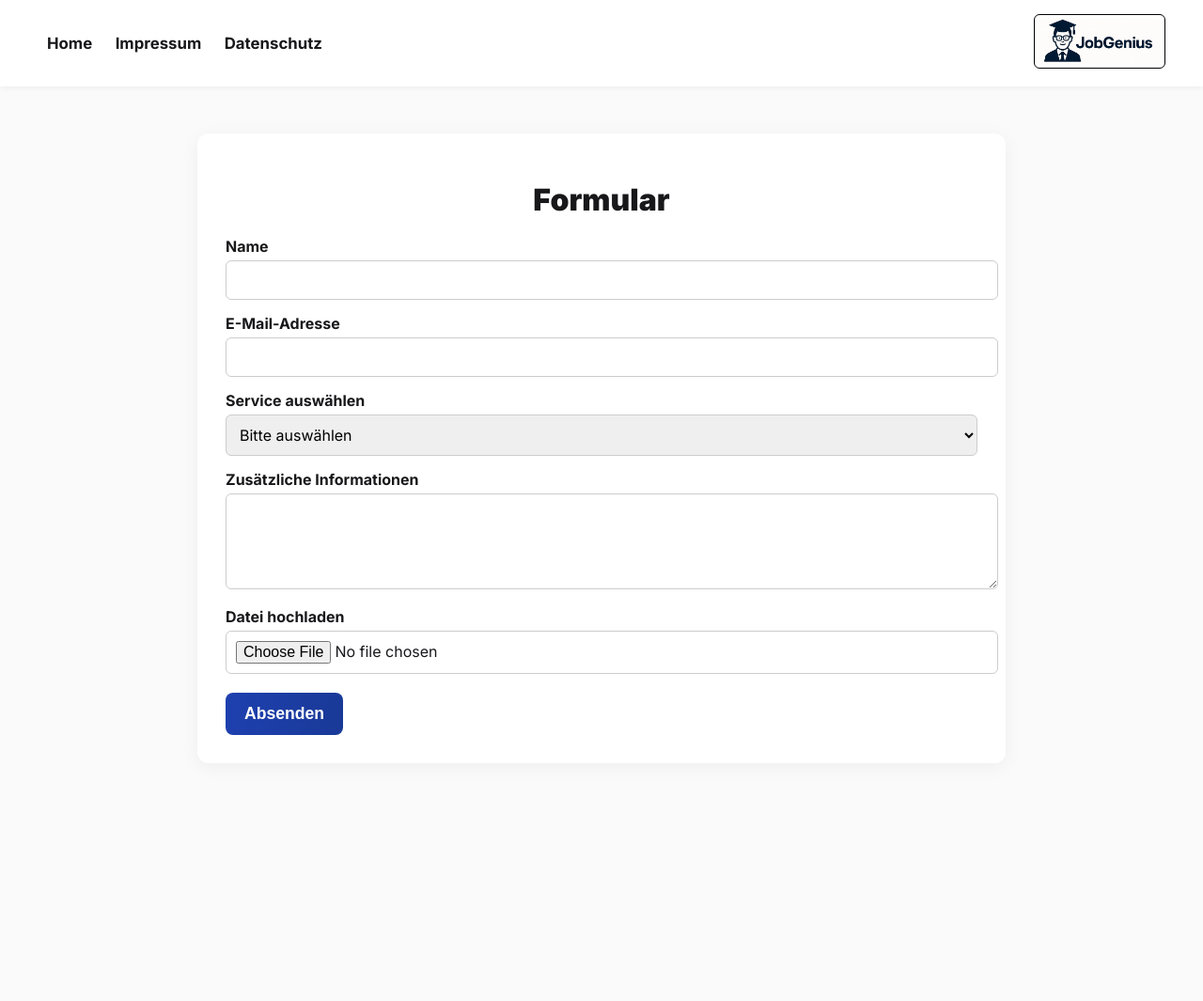
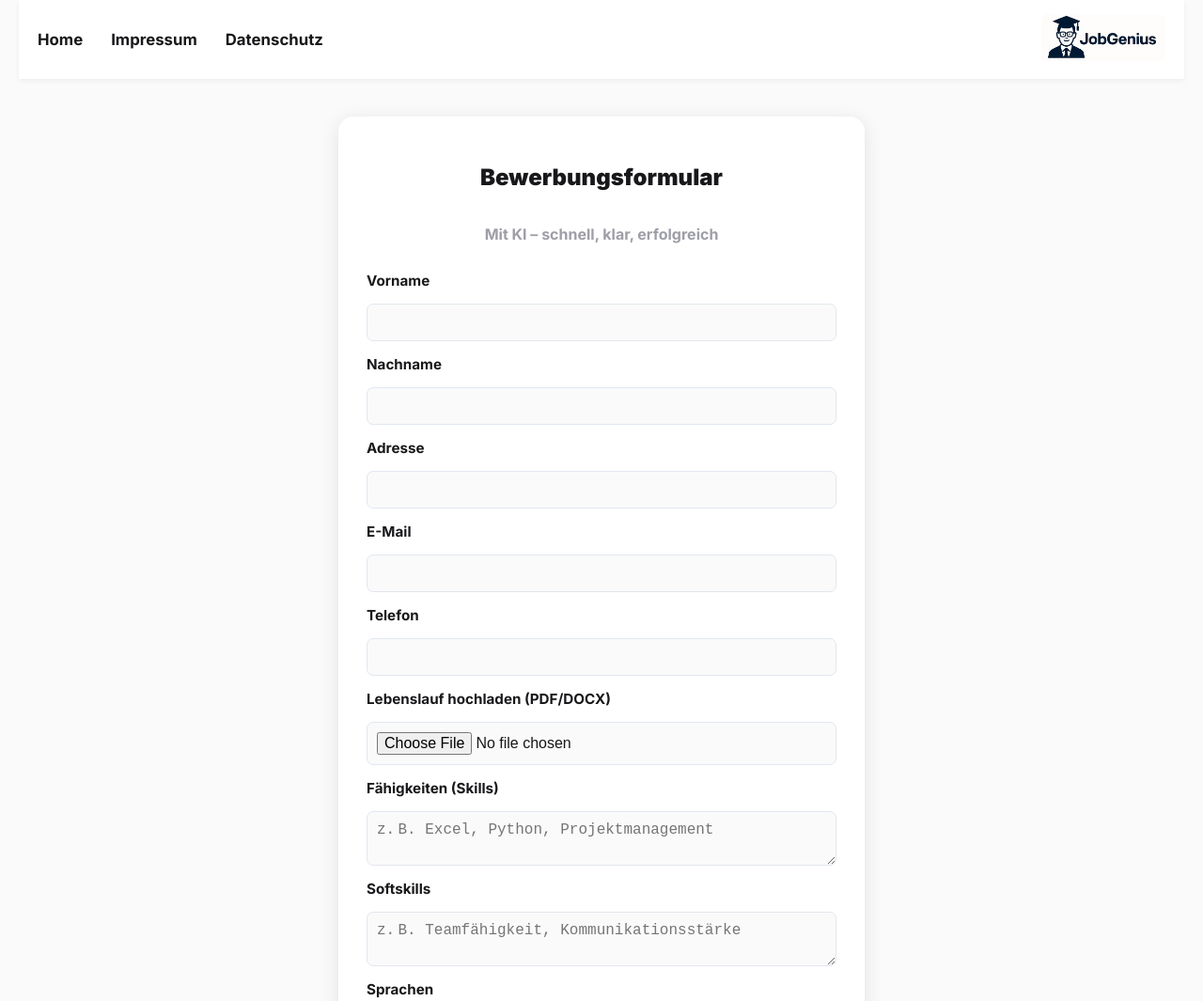
Before and after one commit to dustinspiecker-sketch/JobGenius-Website, a plain HTML site: page formular.html in a window 1280 px wide. Shown: the top 1065 px of the page at 94% size. Before the commit the page ends 862 px from the top, so only its background shows below. Drawn offline with Linux system fonts and the light colour scheme.

Commit message:
Update formular.html

```diff
--- a/formular.html
+++ b/formular.html
@@ -3,43 +3,37 @@
 <head>
   <meta charset="UTF-8" />
   <meta name="viewport" content="width=device-width, initial-scale=1.0" />
-  <title>Bewerbungsassistent – Formular</title>
+  <title>Bewerbungsformular – Bewerbungsassistent</title>
   <link href="https://fonts.googleapis.com/css2?family=Inter:wght@400;700;900&display=swap" rel="stylesheet" />
+  <script src="https://www.google.com/recaptcha/api.js" async defer></script>
   <style>
     body {
+      background: #fafafa;
       font-family: 'Inter', sans-serif;
+      color: #18181B;
       margin: 0;
-      background: #fafafa;
-      color: #18181B;
-      scroll-behavior: smooth;
+      padding: 0;
     }
-    /* Navbar */
+    /* Sticky-Navbar (neu) */
     nav {
       position: sticky;
       top: 0;
-      background: white;
       z-index: 100;
-      transition: all 0.3s ease;
+      background: #fff;
       box-shadow: 0 2px 6px rgba(0,0,0,0.05);
-    }
-    nav.shrink {
-      padding: 8px 0;
-    }
-    nav .container {
+      width: 100%;
       max-width: 1200px;
-      margin: auto;
       padding: 15px 20px;
       display: flex;
       justify-content: space-between;
       align-items: center;
-      transition: padding 0.3s ease;
+      margin: 0 auto;
     }
     nav a {
       color: #18181B;
       font-weight: 600;
       font-size: 1.05rem;
       text-decoration: none;
-      margin: 0 10px;
       transition: color 0.3s ease;
     }
     nav a:hover {
@@ -48,73 +42,86 @@
     nav img {
       max-height: 50px;
       border-radius: 6px;
-      border: 1px solid #000; /* schwarzer Rahmen */
-      padding: 3px;
-      background-color: white;
+      /* Falls du wieder den schwarzen Rahmen möchtest:
+         border: 1px solid #000; padding: 3px; background:#fff; */
     }
-    /* Fade-in */
-    .fade-in {
-      opacity: 0;
-      transform: translateY(20px);
-      transition: all 0.6s ease-out;
+    .form-wrapper {
+      display: flex;
+      justify-content: center;
+      padding: 40px 20px;
     }
-    .fade-in.show {
-      opacity: 1;
-      transform: translateY(0);
+    form {
+      background: #fff;
+      border-radius: 16px;
+      box-shadow: 0 4px 20px rgba(24,24,27,0.1);
+      max-width: 500px;
+      width: 100%;
+      padding: 30px;
+      display: flex;
+      flex-direction: column;
+      gap: 15px;
+      transition: box-shadow 0.2s ease, transform 0.2s ease;
     }
-    /* Formular Container */
-    .form-container {
-      max-width: 800px;
-      margin: 50px auto;
-      padding: 30px;
-      background: white;
-      border-radius: 12px;
-      box-shadow: 0 4px 20px rgba(0,0,0,0.05);
+    form:hover {
+      transform: translateY(-3px);
+      box-shadow: 0 6px 28px rgba(24,24,27,0.15);
     }
-    .form-container h1 {
-      text-align: center;
-      margin-bottom: 20px;
-      font-size: 2rem;
-      font-weight: 900;
+    label {
+      font-weight: 600;
+      font-size: 0.95rem;
     }
-    form label {
-      font-weight: 600;
-      margin-top: 15px;
-      display: block;
-    }
-    form input, form textarea, form select {
+    input, textarea {
       width: 100%;
       padding: 10px;
-      margin-top: 5px;
-      border-radius: 6px;
-      border: 1px solid #ccc;
+      border: 1.5px solid #e2e7ef;
+      border-radius: 7px;
       font-size: 1rem;
-      font-family: 'Inter', sans-serif;
+      background: #fafafa;
+      box-sizing: border-box;
     }
-    form button {
-      margin-top: 20px;
-      background: linear-gradient(90deg, #1E40AF, #153380);
-      color: white;
-      border: none;
-      padding: 12px 20px;
+    textarea {
+      resize: vertical;
+      min-height: 34px;
+    }
+    button {
+      margin-top: 10px;
+      background: #1E40AF;
+      color: #fff;
+      padding: 12px 0;
       font-size: 1.1rem;
       font-weight: 700;
+      border: none;
       border-radius: 8px;
       cursor: pointer;
-      transition: background-position 0.3s ease;
-      background-size: 200% 100%;
-      background-position: left;
+      transition: background 0.3s ease;
     }
-    form button:hover {
-      background-position: right;
+    button:hover {
+      background: #153380;
+    }
+    .g-recaptcha {
+      margin-top: 10px;
+    }
+    /* Honeypot verstecken */
+    .hidden-field {
+      position: absolute;
+      left: -9999px;
+      top: -9999px;
+      height: 0;
+      width: 0;
+      overflow: hidden;
+      visibility: hidden;
+    }
+    @media (max-width: 600px) {
+      form {
+        padding: 20px;
+      }
     }
   </style>
 </head>
 <body>
-  <!-- Navbar -->
-  <nav id="navbar">
-    <div class="container">
-      <div>
+  <!-- Navigation (sticky) -->
+  <nav>
+    <div style="display: flex; gap: 30px;">
       <a href="index.html">Home</a>
       <a href="impressum.html">Impressum</a>
       <a href="datenschutz.html">Datenschutz</a>
@@ -122,58 +129,60 @@
     <div>
       <img src="ChatGPT Image 23. Juli 2025, 17_13_20_.png" alt="Logo">
     </div>
-    </div>
   </nav>
 
   <!-- Formular -->
-  <div class="form-container fade-in">
-    <h1>Formular</h1>
-    <form action="https://formspree.io/f/YOUR_FORMSPREE_ID" method="POST" enctype="multipart/form-data">
-      <label for="name">Name</label>
-      <input type="text" id="name" name="name" required>
+  <div class="form-wrapper">
+    <form
+      method="POST"
+      action="https://formspree.io/f/YOUR_FORMSPREE_ID"
+      enctype="multipart/form-data"
+    >
+      <!-- Honeypot -->
+      <input type="text" name="_gotcha" class="hidden-field" tabindex="-1" autocomplete="off">
 
-      <label for="email">E-Mail-Adresse</label>
-      <input type="email" id="email" name="_replyto" required>
+      <h2 style="text-align:center;font-weight:900;margin-bottom:5px;">Bewerbungsformular</h2>
+      <p style="text-align:center;color:#9e9ea7;font-weight:700;margin-bottom:15px;">Mit KI – schnell, klar, erfolgreich</p>
 
-      <label for="service">Service auswählen</label>
-      <select id="service" name="service" required>
-        <option value="">Bitte auswählen</option>
-        <option value="CV-Analyse">CV-Analyse</option>
-        <option value="Anschreiben">Professionelles Anschreiben</option>
-        <option value="Paket">Bewerbungspaket</option>
-      </select>
+      <label for="firstName">Vorname</label>
+      <input type="text" id="firstName" name="customer.firstName" required>
 
-      <label for="message">Zusätzliche Informationen</label>
-      <textarea id="message" name="message" rows="4"></textarea>
+      <label for="lastName">Nachname</label>
+      <input type="text" id="lastName" name="customer.lastName" required>
 
-      <label for="file">Datei hochladen</label>
-      <input type="file" id="file" name="file" accept=".pdf,.doc,.docx" required>
+      <label for="address">Adresse</label>
+      <input type="text" id="address" name="customer.address" required>
 
+      <label for="email">E-Mail</label>
+      <input type="email" id="email" name="customer.email" required>
+
+      <label for="phone">Telefon</label>
+      <input type="tel" id="phone" name="customer.phone" required>
+
+      <label for="cvFile">Lebenslauf hochladen (PDF/DOCX)</label>
+      <input type="file" id="cvFile" name="files.cvFile" accept=".pdf,.doc,.docx" required>
+
+      <label for="skills">Fähigkeiten (Skills)</label>
+      <textarea id="skills" name="cv.skills" placeholder="z. B. Excel, Python, Projektmanagement"></textarea>
+
+      <label for="softskills">Softskills</label>
+      <textarea id="softskills" name="cv.softskills" placeholder="z. B. Teamfähigkeit, Kommunikationsstärke"></textarea>
+
+      <label for="languages">Sprachen</label>
+      <textarea id="languages" name="cv.languages" placeholder="Deutsch – C2&#10;Englisch – C1"></textarea>
+
+      <label for="certificates">Zertifikate (optional)</label>
+      <textarea id="certificates" name="cv.certificates" placeholder="Zertifikat – Aussteller – Jahr"></textarea>
+
+      <label for="volunteering">Ehrenamt/Engagement (optional)</label>
+      <textarea id="volunteering" name="cv.volunteering" placeholder="Organisation – Rolle"></textarea>
+
+      <!-- reCAPTCHA -->
+      <div class="g-recaptcha" data-sitekey="YOUR_RECAPTCHA_SITE_KEY"></div>
+
+      <!-- Absenden -->
       <button type="submit">Absenden</button>
     </form>
   </div>
-
-  <script>
-    // Sticky Navbar
-    const navbar = document.getElementById('navbar');
-    window.addEventListener('scroll', () => {
-      if (window.scrollY > 50) {
-        navbar.classList.add('shrink');
-      } else {
-        navbar.classList.remove('shrink');
-      }
-    });
-    // Fade-In Animation
-    const fadeTarget = document.querySelector('.fade-in');
-    const observer = new IntersectionObserver(entries => {
-      entries.forEach(entry => {
-        if (entry.isIntersecting) {
-          entry.target.classList.add('show');
-          observer.unobserve(entry.target);
-        }
-      });
-    }, { threshold: 0.1 });
-    observer.observe(fadeTarget);
-  </script>
 </body>
 </html>
```
Lines whose indentation alone changed are shown as unchanged.
